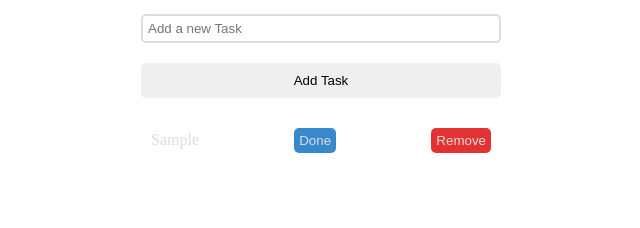
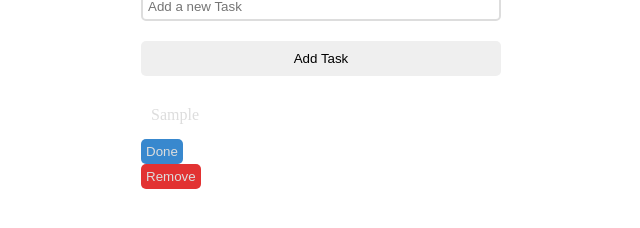
Before and after one commit to MuhammadMustafeez/Todo-List, a plain HTML site: page index.html in a window 1280 px wide. Both pictures are taken after typing "Sample" into the empty fields and a click on the button "Add Task". Shown: the part 328-556 px from the top of the page, without its empty margins (319-959 px from the left). Drawn offline with Linux system fonts and the light colour scheme.

Commit message:
Updated Complete Button code Using JS

```diff
--- a/index.css
+++ b/index.css
@@ -61,14 +61,14 @@ ul{
     max-height: 200px;
     margin-bottom: 10px;
     text-align: left;
+    align-items: center;
 }
 li {
     margin-bottom: 5px;
     padding: 10px;
     border-radius: 5px;
+    color: #ddd;
     display: flex;
-    justify-content: space-between;
-    color: #ddd;
     align-items: center;
 }
 .remove-btn{
@@ -86,6 +86,8 @@ li {
     background-color: #3888ce;
     color: #ddd;
     padding: 5px;
+    display: flex;
+    justify-content: center;
     width: auto;
     border-radius: 5px;
     cursor: pointer;
--- a/index.js
+++ b/index.js
@@ -8,7 +8,6 @@ button.addEventListener("click", function(){
         // Add Task in List
         var li = document.createElement("li");
         li.textContent= check;
-        input.value = "";
 
         //Task Completed
         var compButton = document.createElement("button");
@@ -26,8 +25,10 @@ button.addEventListener("click", function(){
             List.removeChild(li);
         });
         List.appendChild(li);
-        li.appendChild(compButton);
-        li.appendChild(remove);
+        List.appendChild(compButton);
+        List.appendChild(remove);
+        input.value = "";
+
 
 
     }else{
```
